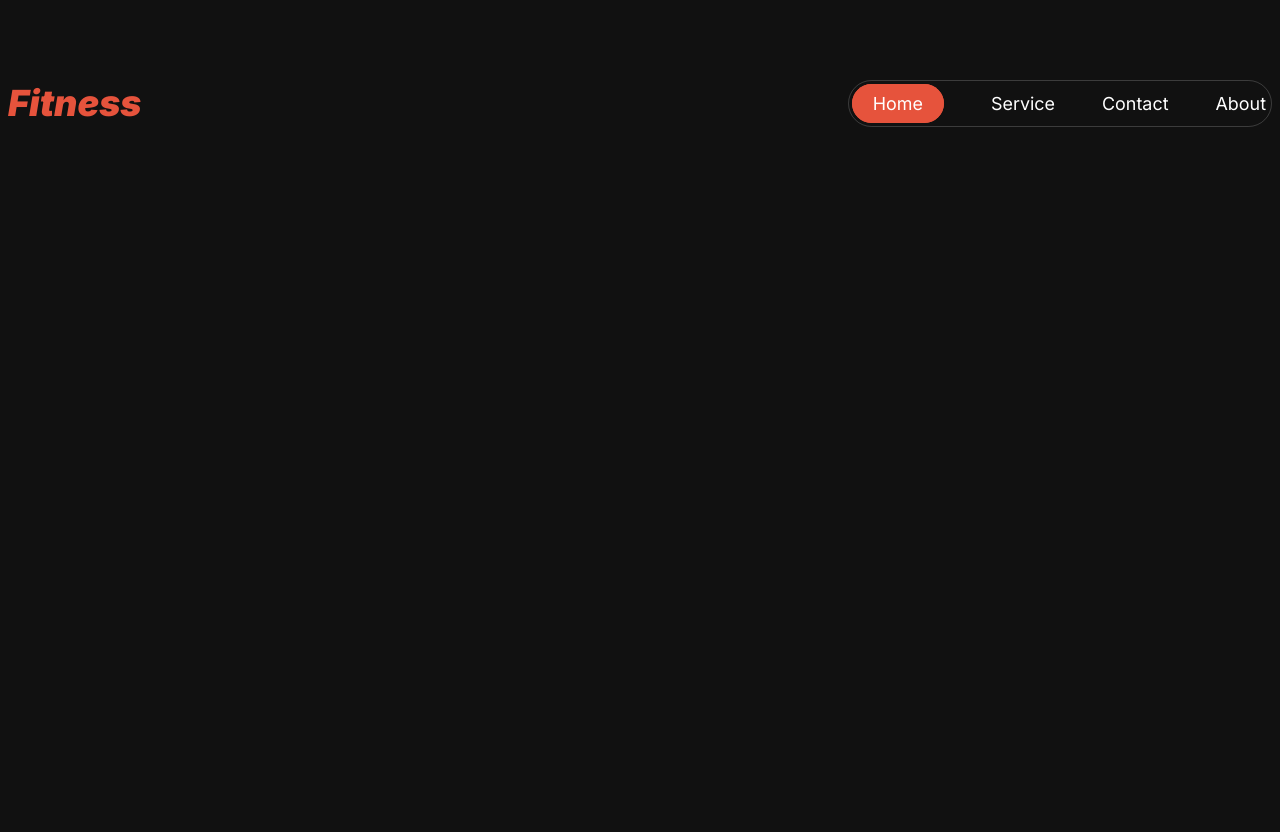
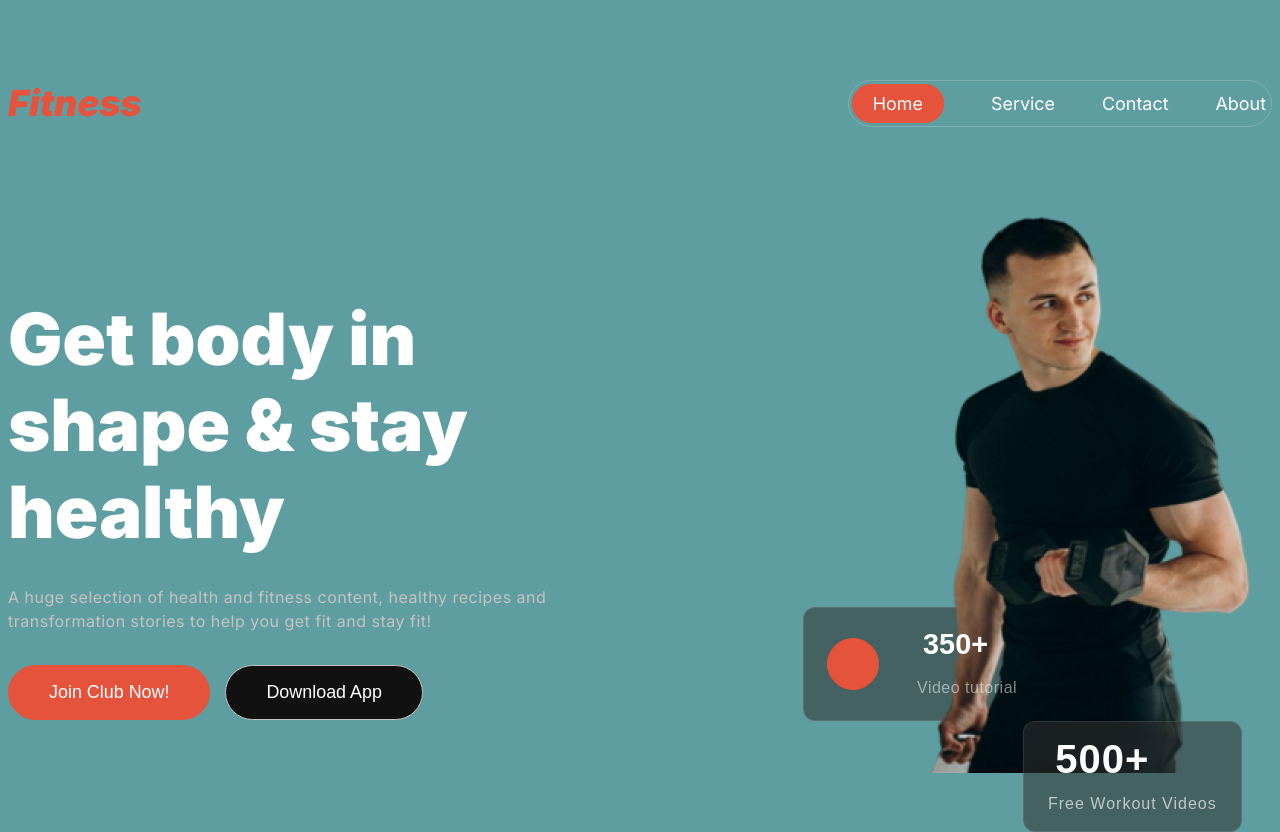
Before and after one commit to asifrahmanasif/Assignment-2, a plain HTML site: page index.html in a window 1280 px wide. Before the commit the page ends 800 px from the top, so only its background shows below. Drawn offline with Linux system fonts and the light colour scheme.

Commit message:
added banner contant

```diff
--- a/index.html
+++ b/index.html
@@ -29,9 +29,33 @@
                 </li>
                 <li></li>
             </ul>
+        </nav>
+        <div class="banner display-flex">
+            <div class="banner-detail">
+                <h2 class="banner-tittle white-text">
+                    Get body in shape & stay healthy
+                </h2>
+                <p class="banner-description">
+                    A huge selection of health and fitness content, healthy recipes and transformation stories to help you get fit and stay fit!
+                </p>
 
+                <div class="banner-btns">
+                    <button class="join-btn btn-primary nav-links">Join Club Now!</button><button class="download-btn btn-primary">Download App</button>
+                </div>
 
-        </nav>
+            </div>
+            <div class="banner-photo">
+                <img src="images/Images 2.png" alt="" class="photo">
+
+                <button class="img-btn-1 gray-text">
+                    <span id="gap"></span>
+                    <span><h2 class="btn-number">350+</h2><br>
+                    <h3 class="btn-name">Video tutorial</h3></span>
+                </button>
+                <button id="asd" class="img-btn-2"><span class="btn-2-number">500+</span><br><br><span class="btn-2-name">Free Workout Videos</span>
+                </button>
+            </div>
+        </div>
     </header>
     <main>
 
--- a/styles/style.css
+++ b/styles/style.css
@@ -12,7 +12,8 @@
     display: flex;
 }
 .bg-color{
-    background-color: rgba(17, 17, 17, 1);
+    /* background-color: rgba(17, 17, 17, 1); */
+    background-color: cadetblue;
 }
 .white-text{
     color: #FFFFFF;
@@ -72,17 +73,121 @@ header{
 .a{
     align-items: center;
 }
+/* banner part */
+.banner{
+    display: flex;
+    justify-content: space-between;
+}
+.banner-detail{
+    max-width: 600px;
+    margin-top: 75px;
+}
+.banner-tittle{
+    font-size: 4.5rem;
+    font-weight: 900;
+    line-height: 120%;
+    margin-right: 0px;
+}
+.banner-description{
+    font-size: 1rem;
+    font-weight: 400;
+    margin: 0px;
+    line-height: 24px;
+    letter-spacing: 0.5px;
+    margin-bottom: 32px;
+    color: #c5c2c2;
+    margin-top: -30px;
+}
+.join-btn{
+    padding: 16px 40px;
+    margin-right: 15px;
+    margin-bottom: 15px;
+}
+
+.download-btn{
+    font-size: 1.12rem;
+    font-weight: 400;
+    margin-left: 0px;
+    background-color: rgba(17, 17, 17, 1);
+    border: 1px solid #c5c2c2;
+    border-radius: 46px;
+    padding: 16px 40px;
+    text-decoration: none;
+    margin: 0 auto;
+}
+.banner-photo{
+    margin-top: 32px;
+    max-height: 580px;
+}
+.img-btn-1{
+    display: flex;
+    justify-content: center;
+    align-items: center;
+    padding: 20px 23px;
+    gap: 15px;
+    background: rgba(48, 48, 48, 0.54);
+    border: 1px solid rgba(255, 255, 255, 0.1);
+    border-radius: 12px;
+    margin-left: -120px;
+    margin-top: -170px;
+}
+#gap{
+    padding: 25px;
+    background-color: #E6533C;
+    border: 1px solid #E6533C;
+    border-radius: 50px;
+}
+.btn-number{
+    font-size: 1.80rem;
+    font-weight: 900;
+    margin: 0px;
+    color: #FFFFFF;
+}
+.btn-name{
+    font-size: 1rem;
+    font-weight: 400;
+    margin: 0px;
+    padding-left: 23px;
+    line-height: 24px;
+    letter-spacing: 0.5px;
+}
+.img-btn-2{
+    padding: 17px 24px ;
+    background: rgba(48, 48, 48, 0.54);
+    border: 1px solid rgba(255, 255, 255, 0.1);
+    border-radius: 12px;
+    margin-left: 100px;
+}
+.btn-2-number{
+    color: rgb(255, 255, 255);
+    font-size: 40px;
+    font-weight: 900;
+    line-height: 40px;
+    letter-spacing: 1px;
+    text-align: left;
+    margin-left: -60px;
+}
+.btn-2-name{
+    color: rgba(255, 255, 255, 0.65);
+    font-size: 16px;
+    font-weight: 400;
+    line-height: 20px;
+    letter-spacing: 1px;
+}
 
 /* media quarry for mobile*/
 /* media quarry for mobile*/
 
 @media screen and (max-width: 576px){
+
     .navber{
         flex-direction: column;
-
+        margin-right: 0px;
+        padding-right: 0px;
     }
     .navber-btn{
         margin-top: -80px;
+        margin-left: 200px;
         opacity: 0;
     }
     .nav-link{
@@ -99,10 +204,39 @@ header{
         color: #FFFFFF;
         margin-right: 20px;
         opacity: 100;
+
+    }
+    .banner{
+        flex-direction: column;
+        align-items: center;
+        max-width: 576px;
+        margin: 0 auto;
+        margin-right: 0px;
+        padding-right: 0px;
+        margin-left: 20px;
+    }
+    .banner-detail{
+        margin-top: 0px;
+        margin-right: 0px;
+    }
+    .banner-photo{
+        max-width: 353px;
+        max-height: 588px;
+        margin: 0 auto;
+        margin-left: 90px;
     }
 }
 /* media quarry for tablet */
 /* media quarry for tablet */
 @media screen and (min-width: 576px) and (max-width: 992px) {
+   .banner{
+        flex-direction: column;
+   }
+   .banner-detail{
+        margin-left: 20px;
+   }
+   .banner-photo{
+       margin-left: 240px;
+}
 
 }
```
